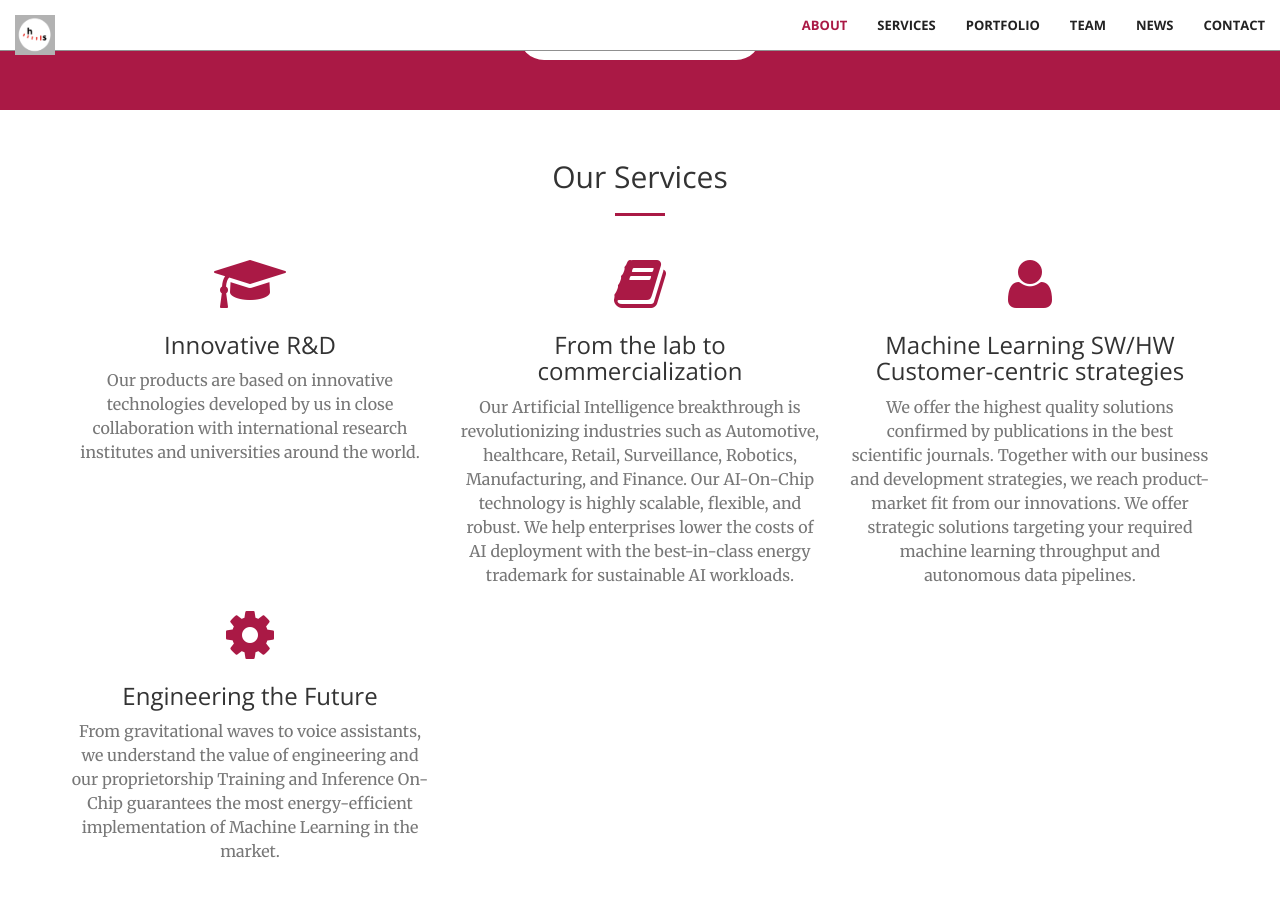
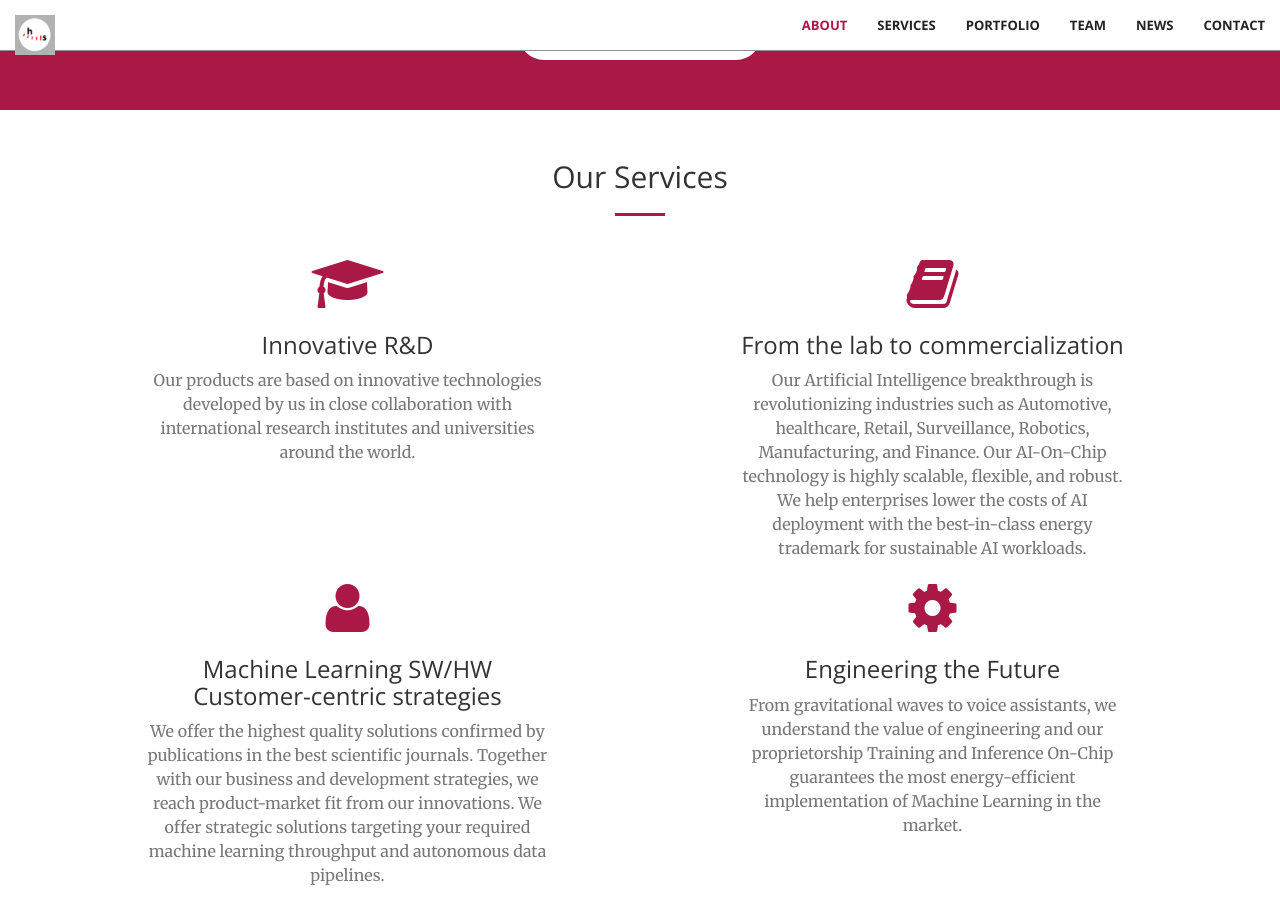
Before and after one commit to hoursec/github.io, a Jekyll site: the page built from index.html, in a window 1280 px wide and 900 px high, scrolled down 1276 px. Built offline with Jekyll 4.4.1, drawn with Linux system fonts in a browser that asks for light colours.

Commit message:
Update services.html

```diff
--- a/_includes/services.html
+++ b/_includes/services.html
@@ -9,7 +9,7 @@
     </div>
     <div class="container">
         <div class="row">
-            <div class="col-lg-4 col-md-6 text-center">
+            <div class="col-lg-6 col-md-6 text-center">
                 <div class="service-box">
                     <i class="fa fa-4x fa-graduation-cap wow bounceIn text-primary"></i>
                     <h3>Innovative R&D</h3>
@@ -17,7 +17,7 @@
                         international research institutes and universities around the world.</p>
                 </div>
             </div>
-            <div class="col-lg-4 col-md-6 text-center">
+            <div class="col-lg-6 col-md-6 text-center">
                 <div class="service-box">
                     <i class="fa fa-4x fa-book wow bounceIn text-primary" data-wow-delay=".1s"></i>
                     <h3>From the lab to commercialization</h3>
@@ -27,7 +27,7 @@
                         the best-in-class energy trademark for sustainable AI workloads.</p>
                 </div>
             </div>
-            <div class="col-lg-4 col-md-6 text-center">
+            <div class="col-lg-6 col-md-6 text-center">
                 <div class="service-box">
                     <i class="fa fa-4x fa-user wow bounceIn text-primary" data-wow-delay=".2s"></i>
                     <h3>Machine Learning SW/HW Customer-centric strategies</h3>
@@ -37,7 +37,7 @@
                         data pipelines.</p>
                 </div>
             </div>
-            <div class="col-lg-4 col-md-6 text-center">
+            <div class="col-lg-6 col-md-6 text-center">
                 <div class="service-box">
                     <i class="fa fa-4x fa-cog wow bounceIn text-primary"></i>
                     <h3>Engineering the Future</h3>
```
